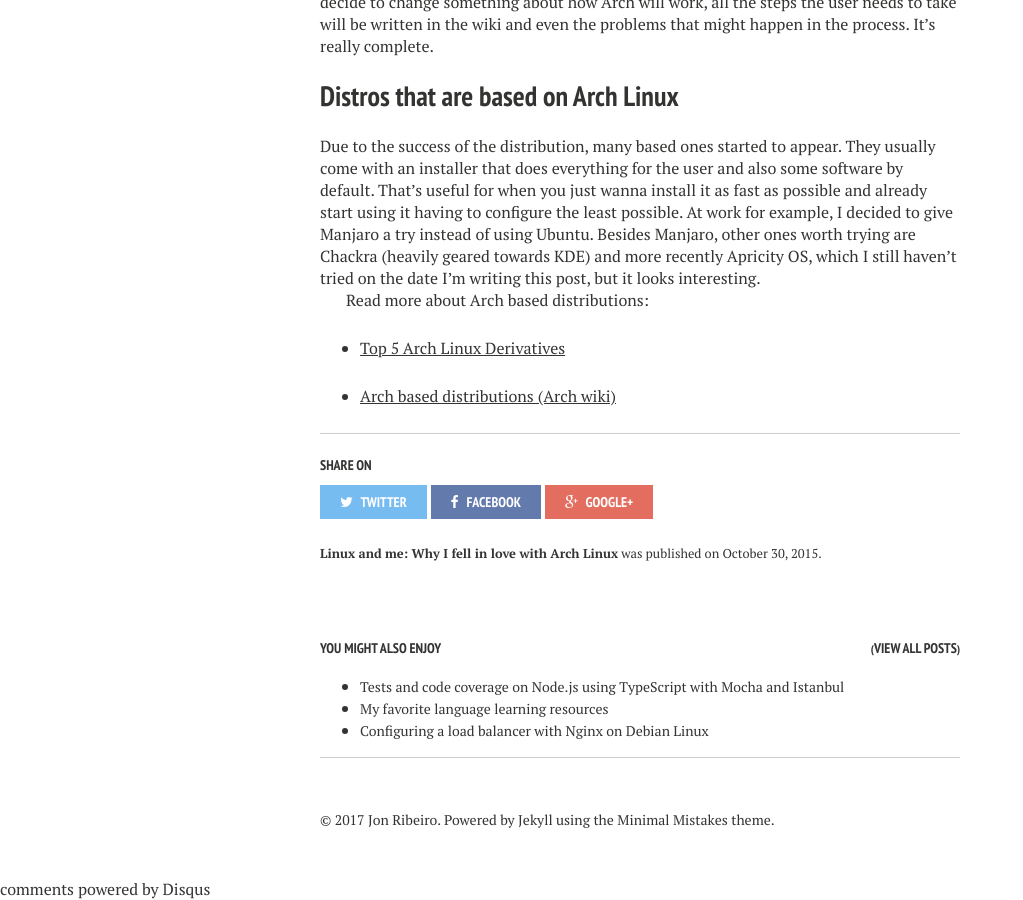
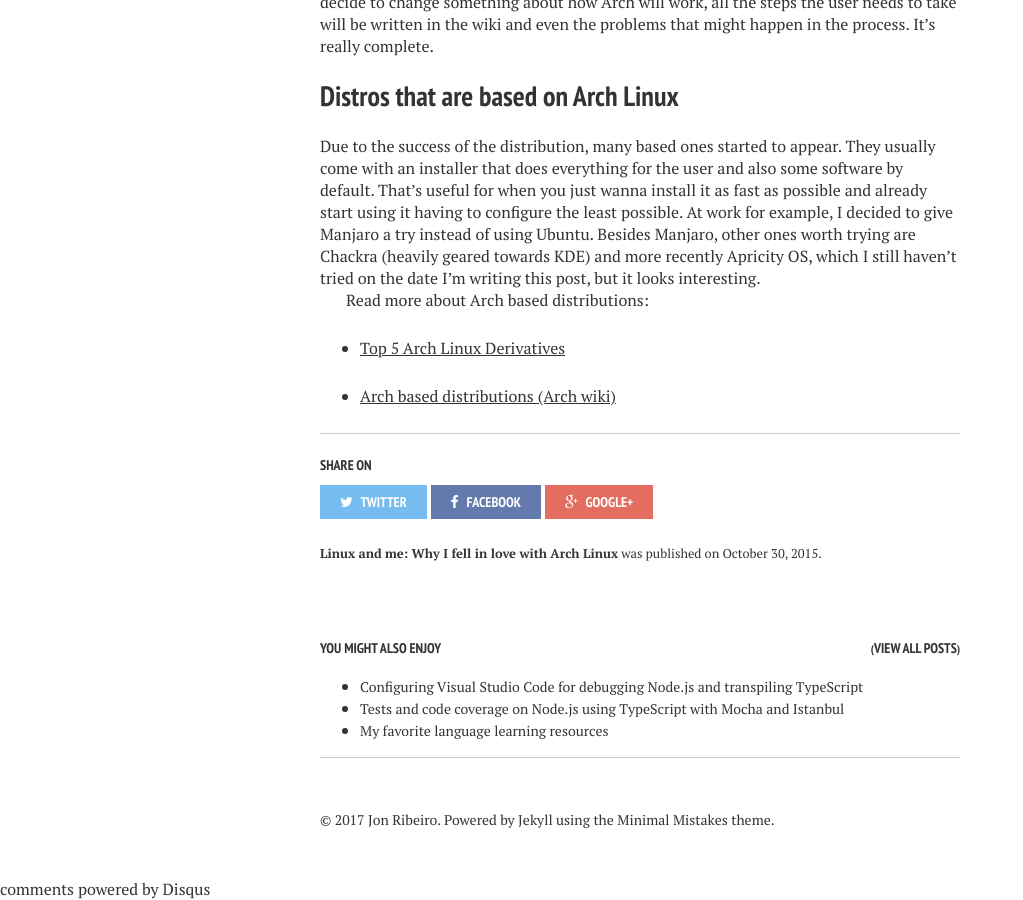
Before and after one commit to jonathas/jonathas.github.io, a Jekyll site: the page built from _posts/2015-10-29-linux-and-me-why-I-fell-in-love-with-arch-linux.markdown, in a window 1280 px wide and 900 px high, scrolled down 3292 px. Shown: the whole window, without its empty margins (0-1023 px from the left). Built offline with Jekyll 4.4.1, drawn with Linux system fonts in a browser that asks for light colours; nearby versions of some CDN libraries; comment, search, counter and statistics services are not loaded; some of the changed lines change nothing that is shown.

Commit message:
Added a new post

```diff
--- a/_posts/2015-10-29-linux-and-me-why-I-fell-in-love-with-arch-linux.markdown
+++ b/_posts/2015-10-29-linux-and-me-why-I-fell-in-love-with-arch-linux.markdown
@@ -6,7 +6,7 @@
 date: 2015-10-29T23:07:08-01:00
 comments: true
 image:
-  feature: posts/cover-archlinux.png
+  feature: posts/cover-archlinux.jpg
 ---
 
 In this post I'd like to talk about one of the things I love the most in tech, which is my favorite Linux distribution, called Arch Linux and why I chose it as my main OS.
--- /dev/null
+++ b/_posts/2017-09-09-configuring-visual-studio-code-for-debugging-and-transpiling-typescript.md
@@ -0,0 +1,107 @@
+---
+layout: post
+title: "Configuring Visual Studio Code for debugging Node.js and transpiling TypeScript"
+excerpt: "Say goodbye to debugging with console.log. Start using breakpoints and a real debugger"
+tags: [vscode, code, microsoft, debug, tests, api, mocha, istanbul, nodejs, javascript, typescript]
+date: 2017-09-09T12:15:08+02:00
+comments: true
+image:
+  feature: posts/cover-debug.jpg
+  credit: WikiHow
+  creditlink: http://www.wikihow.com/Get-Rid-of-Boxelder-Bugs-Outside
+---
+
+Visual Studio Code comes with settings to launch node or mocha executables in order to debug our systems, and also with tasks. A task can be configured to transpile our TypeScript files to JavaScript automatically, as soon as we change them. This post is based on the configuration we did in the previous post, which was about [testing with Mocha](https://jonathas.com/tests-and-code-coverage-on-node-using-typescript-with-mocha-and-istanbul/).
+
+## Configuring a new launch for debugging our Node.js system
+
+Inside the project you opened in Visual Studio Code, there's a directory called .vscode. Open the launch.json file inside of it and add the Mocha settings:
+
+{% highlight javascript linenos %}
+{
+    // Use IntelliSense to learn about possible Node.js debug attributes.
+    // Hover to view descriptions of existing attributes.
+    // For more information, visit: https://go.microsoft.com/fwlink/?linkid=830387
+    "version": "0.2.0",
+    "configurations": [
+        {
+            "type": "node",
+            "request": "launch",
+            "name": "Launch Program",
+            "program": "${file}"
+        },
+        {
+            "name": "Run mocha",
+            "type": "node",
+            "request": "launch",
+            "program": "${workspaceRoot}/node_modules/mocha/bin/_mocha",
+            "stopOnEntry": false,
+            "args": [
+                "--no-timeouts",
+                "--colors"
+            ],
+            "cwd": "${workspaceRoot}",
+            "sourceMaps": true,
+            "outFiles": [
+                "${workspaceRoot}/bin/**"
+            ],
+            "env": {
+                "NODE_ENV": "test"
+            }
+        }
+    ]
+}
+{% endhighlight %}
+
+Ps: If this directory is not there, then open the Debug view inside Visual Studio Code (Ctrl + Shift + D) so the option to create it will be presented to you.
+
+After saving this file with the Mocha options, when you go to the Debug view, you'll see "Run mocha" as one of the options for running the debugger. That's our newly created launch config.
+
+## Running the tests and using the debugger
+
+When you click on the play button it will start running the tests inside the bin/test directory, if you followed the configuration I created on my [previous post about testing with Mocha]().
+If there's no bin directory yet with the transpiled TypeScript, then you'll have to run gulp before to create it and run the gulp tasks.
+
+This is the result of the tests running inside Visual Studio Code using Mocha:
+
+![VSCode debug](/images/posts/debug_vscode.jpg "VSCode debug")
+
+Before running the debugger, you can also set a breakpoint in the code by clicking on the line you want, before the line number. When you run the tests and at least one of the tests access this part of the code, the debugger will stop there and show the current state of the variable(s) in the line where you put the breakpoint. It shows all the properties of a json object, for example, if you hover it with the mouse pointer.
+
+The breakpoints can be set in the TypeScript file, but if that doesn't work, you can set them in the JavaScript file you want inside the bin directory and the sourcemaps will be used to show the TypeScript code instead of the JavaScript one when the debugger runs.
+
+Click on the image below to enlarge:
+
+[![Debugging with breakpoints](/images/posts/thumbs/debugging_tn.jpg)](/images/posts/debugging.jpg)
+
+In the bottom left corner you can see the breakpoints that you configured.
+
+If you want to execute only the tests you want to debug, then change the "it" inside the tests file to it.only. For example:
+
+![it only](/images/posts/itonly.jpg "it only")
+
+Here only two of the tests will be executed.
+
+This way you are able to debug only the parts you want and get to the breakpoints you configured faster.
+
+As you can see in the top, we have the debugger controls. Play (F5) will go to the next breakpoint, step into (F11) will go to the next line, and step out (Shift + F11) will exit a method or loop and go to the next instruction if you need.
+
+## Configuring a transpilation task for TypeScript
+
+If you press Ctrl + Shift + B now and you have no tasks configured, Visual Studio Code will run some detections and give you suggestions. For a TypeScript project it will show you "tsc: build - tsconfig.json", which will be a task based on the tsconfig.json file you have on your project. Choose that option so it starts running in the terminal and watching for changes.
+
+Here I renamed the method getOne to getOne1 in order to test it and it transpiled the tasks.ts file automatically to bin/tasks.js with the new method name, but it showed an error, since getOne is being called inside the tasks.ts route and it doesn't exist anymore.
+
+Click on the image below to enlarge:
+
+[![Task](/images/posts/thumbs/task_tn.jpg)](/images/posts/task.png)
+
+The first icon in the bottom left corner, before the circled X, will be always moving while a task is active.
+
+In order to stop the task, press Ctrl + C while the focus is on the terminal.
+
+## Conclusion
+
+This puts an end to the need of console.log commands everywhere on your source code, as this debug feature on Visual Studio Code works pretty well.
+
+Is there any other task or tip you have for Visual Studio Code you know and like to use? Let me know in the comments!
```
Also changed, not shown: images/posts/cover-archlinux.jpg (added), images/posts/cover-archlinux.png (deleted), images/posts/cover-debug.jpg (added), images/posts/debugging.jpg (added), images/posts/itonly.jpg (added), images/posts/task.png (added), images/posts/thumbs/debugging_tn.jpg (added), images/posts/thumbs/task_tn.jpg (added).
